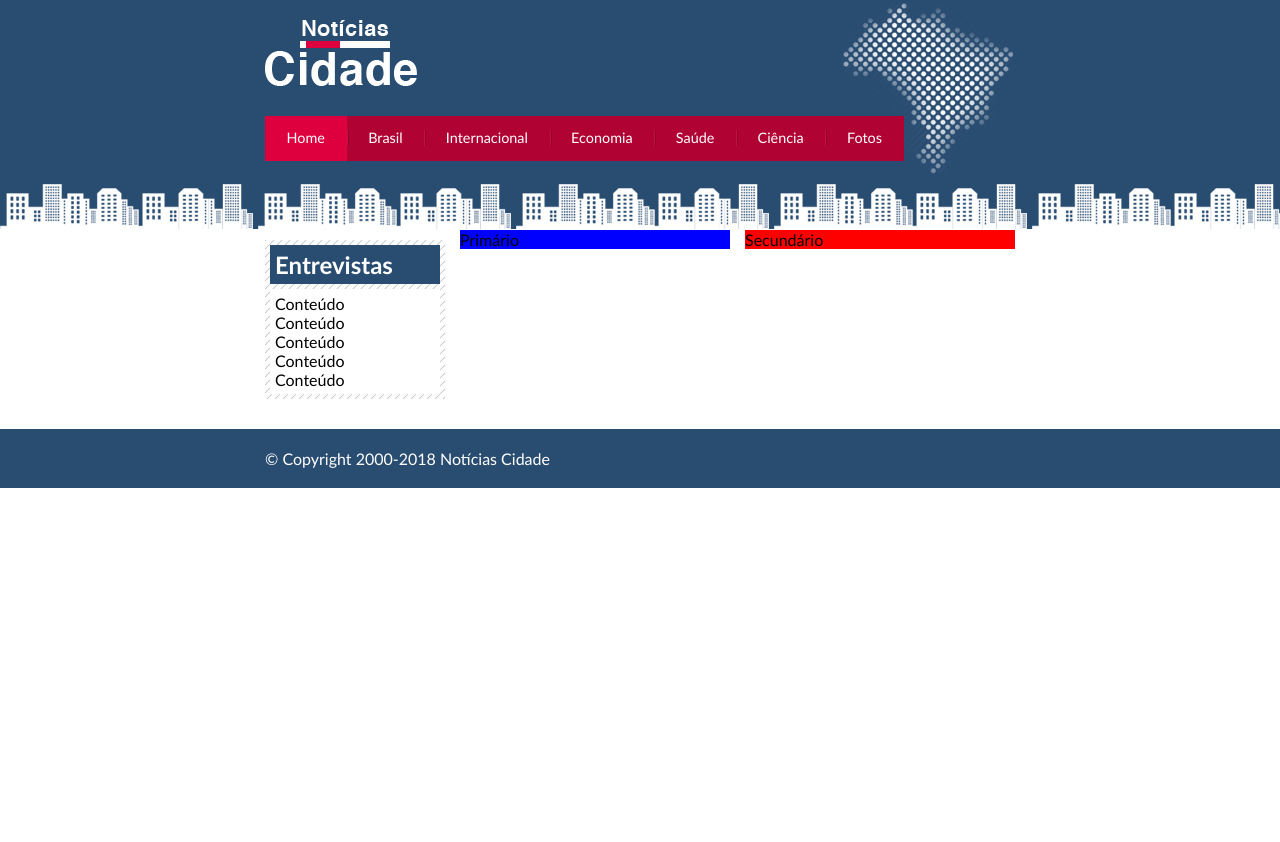
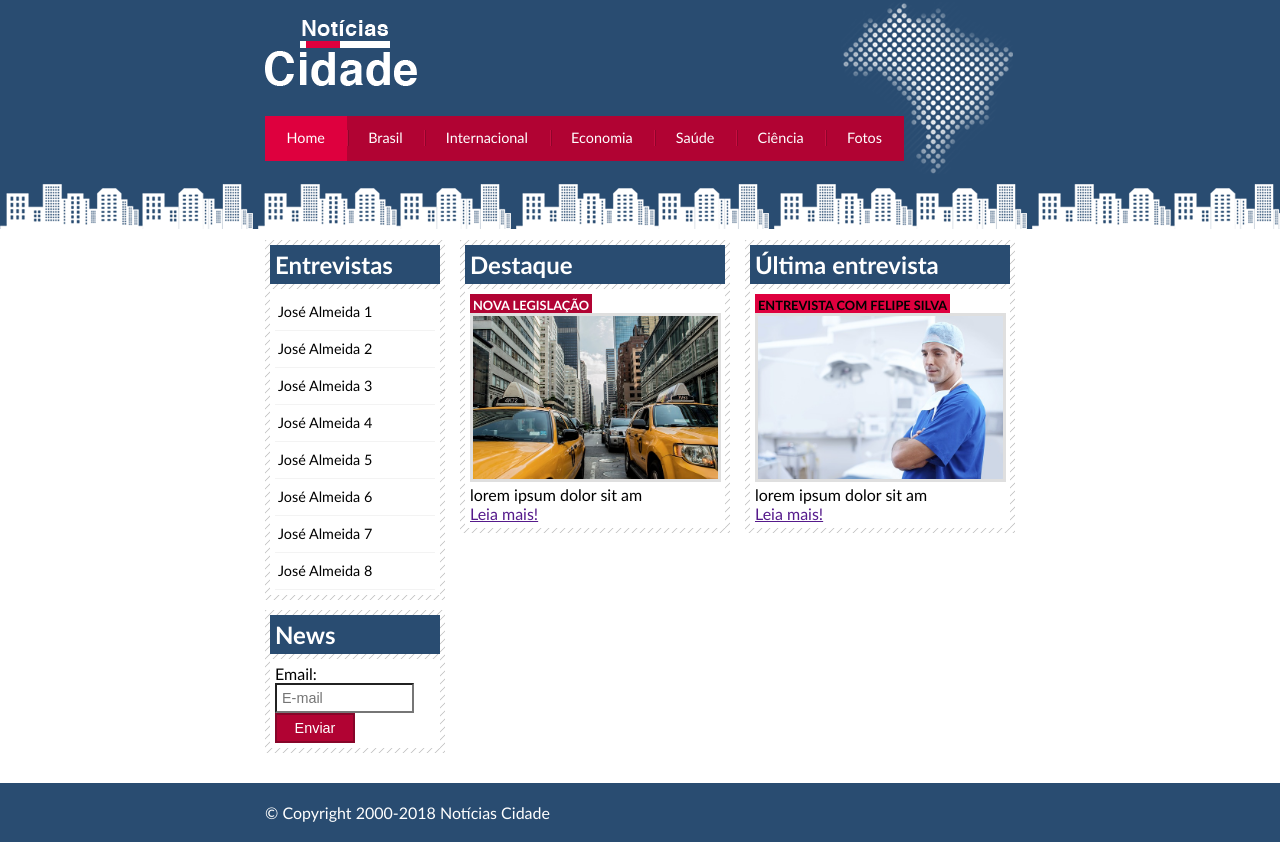
Before and after one commit to PHDevss/projeto-noticias-cidade, a plain HTML site: page index.html in a window 1280 px wide. Before the commit the page ends 800 px from the top, so only its background shows below. Drawn offline with Linux system fonts and the light colour scheme.

Commit message:
Adicionando conteúdo principal e destaque

```diff
--- a/css/estilo.css
+++ b/css/estilo.css
@@ -89,10 +89,16 @@ body.fotos #navegacao a#fotos
 #primario {
     width: 270px;
     float: left;
-    background:blue;
+    /* background:blue; */
     margin: 0 0 20px 195px;
 }
 
+#secundario {
+    width: 270px;
+    float: left;
+    /* background:red; */
+    margin: 0 0 20px 15px;
+}
 /* #tres-colunas #primario {
     width: 270px;
     float: left;
@@ -100,20 +106,13 @@ body.fotos #navegacao a#fotos
     margin: 0 0 20px 195px;
 } */
 
-#duas-colunas #primario {
-    width: 555px;
-}
-
 #uma-colunas #primario {
     width: 750px;
     margin: 0 0 20px 0;
 }
 
-#secundario {
-    width: 270px;
-    float: left;
-    background:red;
-    margin: 0 0 20px 15px;
+#duas-colunas #primario {
+    width: 555px;
 }
 
 /* Caixa */
@@ -136,6 +135,55 @@ h2 {
     padding: 5px;
     margin-top: 5px;
 }
+/* Formatar menus laterais */
+#lateral ul a {
+    font-size: 0.9em;
+    padding: 3px;
+    display: block;
+    line-height: 30px;
+    color: #000;
+    text-decoration: none;
+    border-bottom: 1px solid #f3f3f3;
+}
+
+#lateral ul a:hover {
+    background: #f9f9f9 url(../imagens/marcador.png) no-repeat left center;
+    color: #a1a1a1;
+    padding-left: 20px;
+}
+
+/* Formatando formulários */
+
+label {
+    display: block;
+    cursor: pointer;
+}
+
+input {
+    padding: 5px;
+    width:125px;
+    font-size:0.9em;
+    background-color: #fff;
+}
+
+input.submit {
+ width: 80px;
+ color: #fff;
+ background-color: #b10333;
+ border: 2px solid #870529;
+}
+
+/* Formatando imagens */
+
+/* img {
+    border: 2px solid #dfdfdf;
+} */
+
+img.imagem-principal {
+    width: 98%;
+    border: 3px solid #dfdfdf;
+}
+
 /* Rodape */
 #conteiner-rodape {
     clear: both;
@@ -143,6 +191,25 @@ h2 {
     padding: 20px;
 }
 
+/* Formatando Cabeçalhos */
+
+h3 {
+    text-transform: uppercase;
+    display: inline;
+    font-size: 0.8em;
+    padding: 3px;
+}
+
+.destaque h3 {
+    background: #b10333;
+    color: #fff;
+}
+
+.entrevista h3 {
+    background: #de003e;
+}
+
+
 #rodape {
 width: 750px;
 margin: 0 auto;
--- a/index.html
+++ b/index.html
@@ -24,22 +24,64 @@
                 </ul>
             </div><!-- Fim TOPO -->
             <div id="conteudo"> <!-- Inicio conteúdo-->
-                <div id="primario">Primário</div>
-                <div id="secundario">Secundário</div>
+                <div id="primario">
+                    <div class="caixa destaque">
+                        <h2>Destaque</h2>
+                        <div class="caixa-conteudo">
+                            <h3>Nova Legislação</h3>
+                            <img src="imagens/taxi.jpg" alt="" width="100%"
+                            class="imagem-principal">
+                            <p>lorem ipsum dolor sit am</p>
+                            <a href="">Leia mais!</a>
+                            <!-- <h3>Nova legislação</h3> -->
+                        </div>
+                    </div>
+                </div>
+                <div id="secundario">
+                    <div class="caixa entrevista">
+                        <h2>Última entrevista</h2>
+                        <div class="caixa-conteudo">
+                            <h3>Entrevista com Felipe Silva</h3>
+                            <img src="imagens/doutor.jpg" alt="" width="100%"
+                            class="imagem-principal">
+                            <p>lorem ipsum dolor sit am</p>
+                            <a href="">Leia mais!</a>
+                            <!-- <h3>Nova legislação</h3> -->
+                        </div>
+                    </div>
+                </div>
                 <!-- Início lateral -->
                 <div id="lateral">
                     <div class="caixa">
                         <h2>Entrevistas</h2>
                         <div class="caixa-conteudo">
-                            Conteúdo <br>
-                            Conteúdo <br>
-                            Conteúdo <br>
-                            Conteúdo <br>
-                            Conteúdo <br>
+                            <ul>
+                                <li><a href="">José Almeida 1</a></li>
+                                <li><a href="">José Almeida 2</a></li>
+                                <li><a href="">José Almeida 3</a></li>
+                                <li><a href="">José Almeida 4</a></li>
+                                <li><a href="">José Almeida 5</a></li>
+                                <li><a href="">José Almeida 6</a></li>
+                                <li><a href="">José Almeida 7</a></li>
+                                <li><a href="">José Almeida 8</a></li>
+                            </ul>
                         </div>
                     </div>
-                </div>
-                <!-- Fim lateral -->
+                    <div class="caixa">
+                        <h2>News</h2>
+                        <div class="caixa-conteudo">
+                            <form action="">
+                                <div>
+                                    <label for="email">Email:</label>
+                                    <input type="email" name="email" id="email" placeholder="E-mail">
+                                </div>
+                                <div>
+                                    <input type="submit" value="Enviar" name="Cadastrar" class="submit">
+                                </div>
+                            </form>
+                        </div>
+                    </div>
+                </div><!-- Fim lateral -->
             </div> <!-- Fim conteúdo-->
         </div><!-- Fim container -->
         <div id="conteiner-rodape">
```
